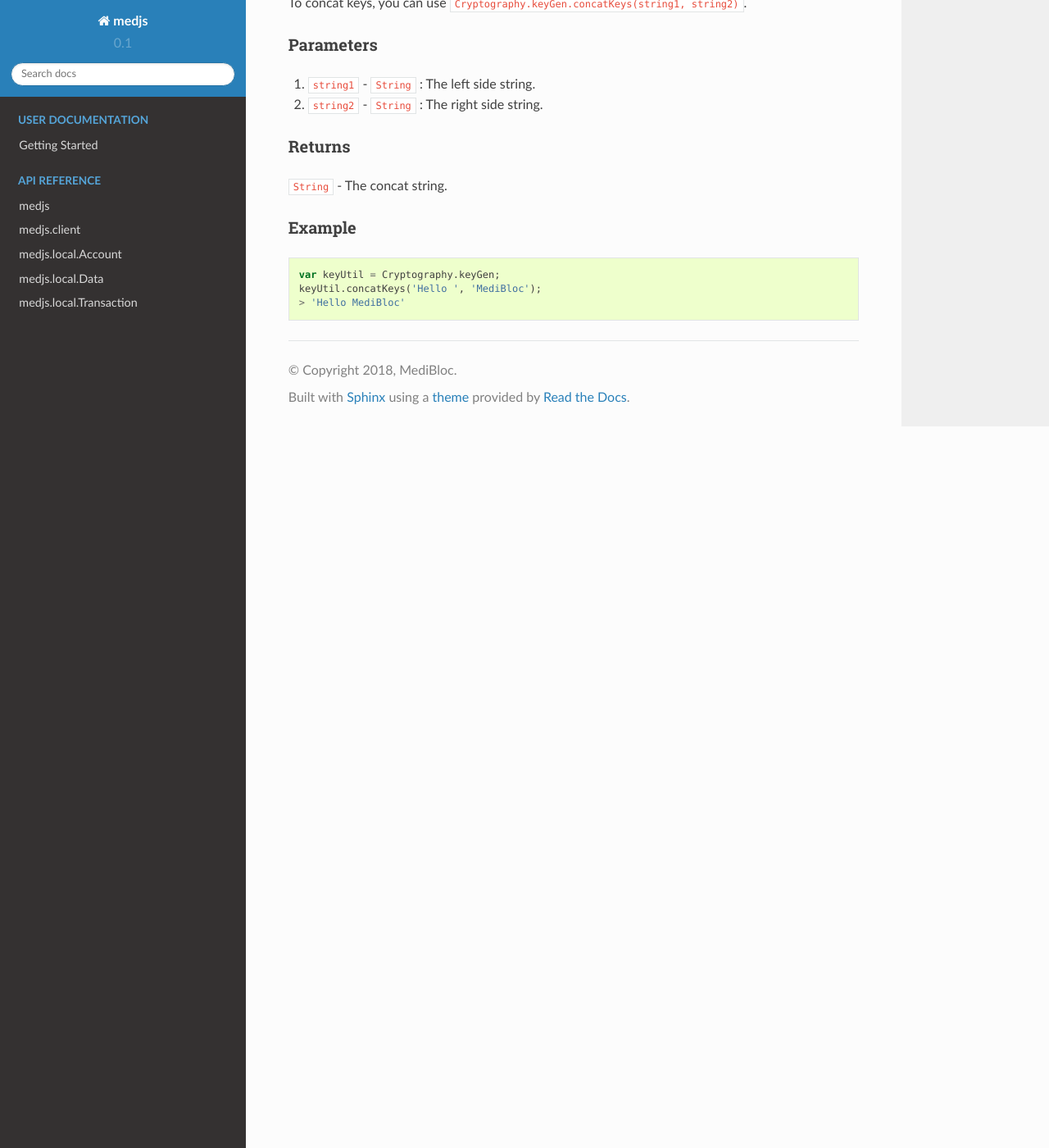
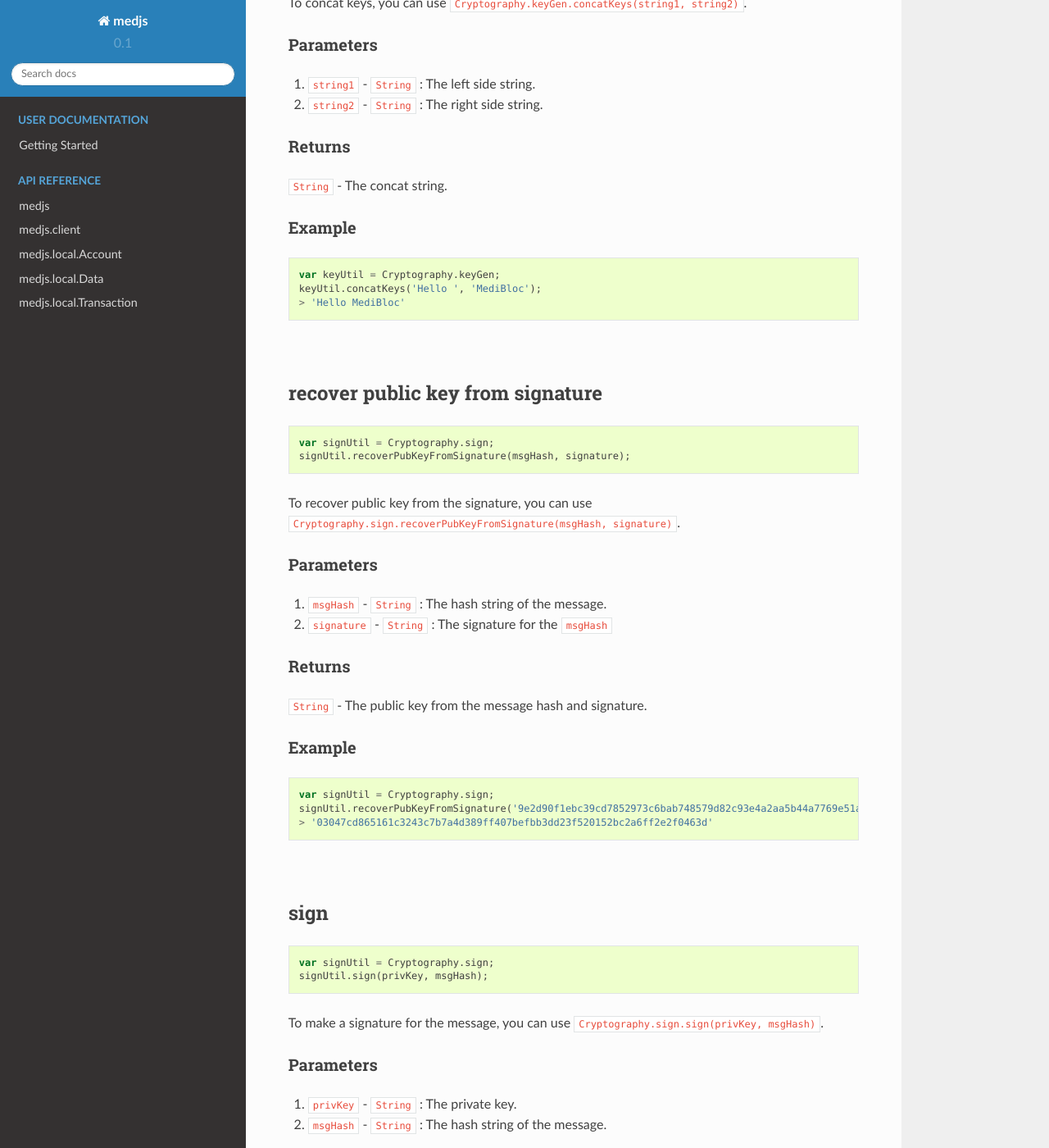
Before and after one commit to medibloc/panacea-js-old, a Sphinx documentation site: the page built from docs/medjs-cryptography.rst, in a window 1280 px wide and 1400 px high, scrolled down 5317 px. Shown: the whole window at 82% size. Built offline with Sphinx 7.4.7 and the Read the Docs theme 2.0.0, drawn with Linux system fonts in a browser that asks for light colours; some of the changed text lies outside the part shown.

Commit message:
Documentation cryptography signature related functions

```diff
--- a/docs/medjs-cryptography.rst
+++ b/docs/medjs-cryptography.rst
@@ -297,3 +297,110 @@
   var keyUtil = Cryptography.keyGen;
   keyUtil.concatKeys('Hello ', 'MediBloc');
   > 'Hello MediBloc'
+
+
+|
+recover public key from signature
+====
+
+.. code-block:: javascript
+
+  var signUtil = Cryptography.sign;
+  signUtil.recoverPubKeyFromSignature(msgHash, signature);
+
+To recover public key from the signature, you can use ``Cryptography.sign.recoverPubKeyFromSignature(msgHash, signature)``.
+
+----
+Parameters
+----
+
+1. ``msgHash`` - ``String`` : The hash string of the message.
+2. ``signature`` - ``String`` : The signature for the ``msgHash``
+
+----
+Returns
+----
+
+``String`` - The public key from the message hash and signature.
+
+----
+Example
+----
+
+.. code-block:: javascript
+
+  var signUtil = Cryptography.sign;
+  signUtil.recoverPubKeyFromSignature('9e2d90f1ebc39cd7852973c6bab748579d82c93e4a2aa5b44a7769e51a606fd9', 'c4f3d2cc47d999cfff0eb6845fb41cab3a0735afecd1fa178235d10e3d9aac835fdea24640626f6bae8795594f82c7ad86c3a1413d059c6fa38e7c442b58d6e001');
+  > '03047cd865161c3243c7b7a4d389ff407befbb3dd23f520152bc2a6ff2e2f0463d'
+
+
+|
+sign
+====
+
+.. code-block:: javascript
+
+  var signUtil = Cryptography.sign;
+  signUtil.sign(privKey, msgHash);
+
+To make a signature for the message, you can use ``Cryptography.sign.sign(privKey, msgHash)``.
+
+----
+Parameters
+----
+
+1. ``privKey`` - ``String`` : The private key.
+2. ``msgHash`` - ``String`` : The hash string of the message.
+
+----
+Returns
+----
+
+``String`` - The signature for the ``msgHash``.
+
+----
+Example
+----
+
+.. code-block:: javascript
+
+  var signUtil = Cryptography.sign;
+  signUtil.sign('aaca80d340f0cc94ea3baf128994376b2de7343f46e9c78efebea9c587edc7d3', '9e2d90f1ebc39cd7852973c6bab748579d82c93e4a2aa5b44a7769e51a606fd9');
+  > 'c4f3d2cc47d999cfff0eb6845fb41cab3a0735afecd1fa178235d10e3d9aac835fdea24640626f6bae8795594f82c7ad86c3a1413d059c6fa38e7c442b58d6e001'
+
+
+
+|
+verify signature
+====
+
+.. code-block:: javascript
+
+  var signUtil = Cryptography.sign;
+  signUtil.verifySignature(pubKey, msgHash, signature);
+
+To verify signature, you can use ``Cryptography.sign.verifySignature(pubKey, msgHash, signature)``.
+
+----
+Parameters
+----
+
+1. ``pubKey`` - ``String`` : The public key.
+2. ``msgHash`` - ``String`` : The message hash string.
+3. ``signature`` - ``String`` : The signature.
+
+----
+Returns
+----
+
+``Bool`` - If signature is made from public key and signature, ``true`` is return.
+
+----
+Example
+----
+
+.. code-block:: javascript
+
+  var signUtil = Cryptography.sign;
+  signUtil.verifySignature('03047cd865161c3243c7b7a4d389ff407befbb3dd23f520152bc2a6ff2e2f0463d', '9e2d90f1ebc39cd7852973c6bab748579d82c93e4a2aa5b44a7769e51a606fd9', 'c4f3d2cc47d999cfff0eb6845fb41cab3a0735afecd1fa178235d10e3d9aac835fdea24640626f6bae8795594f82c7ad86c3a1413d059c6fa38e7c442b58d6e001');
+  > true
```
